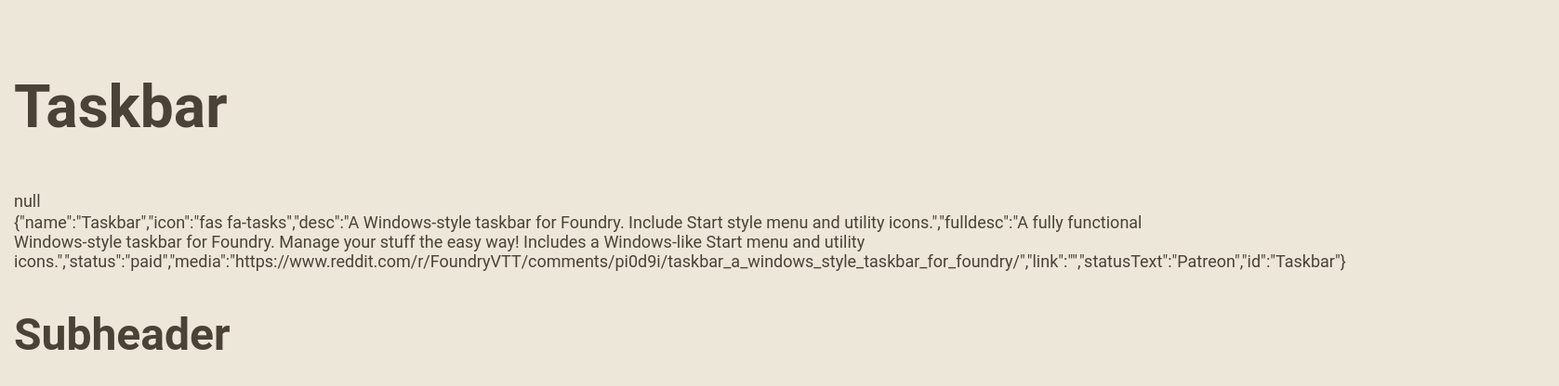
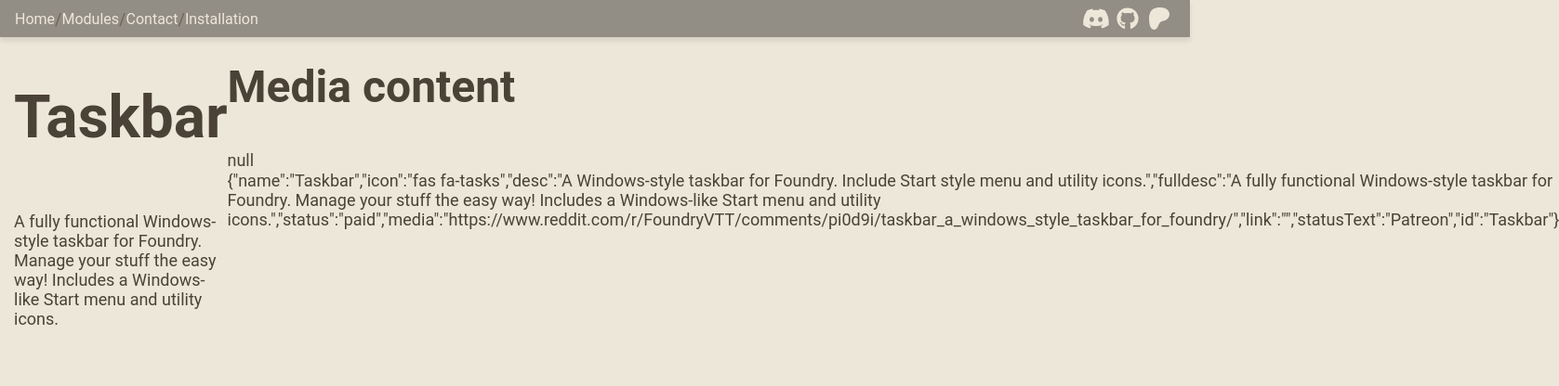
Before and after one commit to theripper93/theripper93.com, a React (Vite) app: page /module/Taskbar in a window 1280 px wide. Shown: the top 416 px of the page at 93% size, 1677 px wide, since content can reach past the window. Built offline with nearby package versions, Linux system fonts and the light colour scheme; no server answers.

Commit message:
Subpage foundations

```diff
--- a/package.json
+++ b/package.json
@@ -14,6 +14,7 @@
     "@fortawesome/free-solid-svg-icons": "^6.1.1",
     "@fortawesome/react-fontawesome": "^0.1.18",
     "babel": "^6.23.0",
+    "babel-cli": "^6.26.0",
     "babel-plugin-macros": "^3.1.0",
     "react": "^17.0.2",
     "react-dom": "^17.0.2",
@@ -21,7 +22,8 @@
     "react-markdown": "^8.0.2",
     "react-router": "^6.3.0",
     "react-router-dom": "^6.3.0",
-    "react-router-hash-link": "^2.4.3"
+    "react-router-hash-link": "^2.4.3",
+    "remark-gfm": "^3.0.1"
   },
   "devDependencies": {
     "@vitejs/plugin-react": "^1.0.7",
--- a/src/App.css
+++ b/src/App.css
@@ -661,6 +661,26 @@ section.call-to-action .hub button:active {
 }
 
 /** Subpages **/
+/* Individual Modules */
+section.module {
+    display: flex;
+    flex-direction: column;
+    flex-wrap: wrap;
+    align-content: flex-start;
+    justify-content: space-between;
+    align-items: flex-start;
+}
+
+section.module header {
+    display: flex;
+    flex-direction: row;
+    align-content: flex-start;
+    justify-content: space-between;
+    align-items: flex-start;
+}
+
+
+/* Installation */
 .installation header.install-intro {
   display: flex;
   flex-direction: column;
--- a/src/Components/Navbar.jsx
+++ b/src/Components/Navbar.jsx
@@ -3,7 +3,7 @@ import { Outlet } from "react-router-dom";
 import { Link } from "react-router-dom";
 import { HashLink } from 'react-router-hash-link';
 
-const NavLinks = () => {
+const Navbar = () => {
   return (
     <nav>
       <div className='links'>
@@ -23,9 +23,8 @@ const NavLinks = () => {
         <a href="https://github.com/theripper93" target="_blank"><FontAwesomeIcon icon={["fab", "github"]} size="xl" fixedWidth /></a>
         <a href="https://www.patreon.com/theripper93" target="_blank"><FontAwesomeIcon icon={["fab", "patreon"]} size="xl" fixedWidth /></a>
       </div>
-      <Outlet />
     </nav>
   )
 }
 
-export default NavLinks
+export default Navbar
--- a/src/routes/moduleSubpage.jsx
+++ b/src/routes/moduleSubpage.jsx
@@ -1,31 +1,37 @@
 import { moduleData, premiumMods, getGitReadme } from '../moduledata.js';
 import { useState } from 'react';
+import Navbar from '../components/Navbar';
+import App from '../App';
 
 const Subpage = (props) => {
 
   const [premiumData, setPremiumData] = useState(null);
-  const [readme, setReadme] = useState(null);
 
   const moduleId = window.location.pathname.replace("/module/", "");
   const data = moduleData.find(mod => mod.id === moduleId);
-  premiumMods().then((pData)=>{
-    if(pData[moduleId]){
+  premiumMods().then((pData) => {
+    if (pData[moduleId]) {
       setPremiumData(pData[moduleId]);
     }
   });
 
-  if(data.link) getGitReadme(data.link,data.branch).then((rData)=>{
-    setReadme(rData);
-  });
-
   return (
-    <section className='module'>
-      <h1>{data.name}</h1>
-      <p>{JSON.stringify(premiumData)}</p>
-      <p>{JSON.stringify(data)}</p>
-      <p>{readme}</p>
-      <h2>Subheader</h2>
-    </section>
+    <div className='wrapper'>
+      <Navbar></Navbar>
+      <section className='module'>
+        <header>
+          <article>
+            <h1>{data.name}</h1>
+            <p>{data.fulldesc}</p>
+          </article>
+          <aside>
+            <h2>Media content</h2>
+            <p>{JSON.stringify(premiumData)}</p>
+            <p>{JSON.stringify(data)}</p>
+          </aside>
+        </header>
+      </section>
+    </div>
   )
 }
 
```
Also changed, not shown: 1 other file (tests, documents, lock files or other folders).
